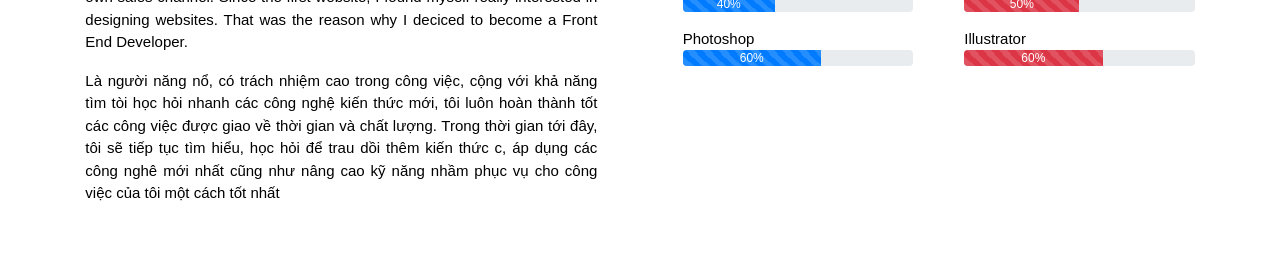
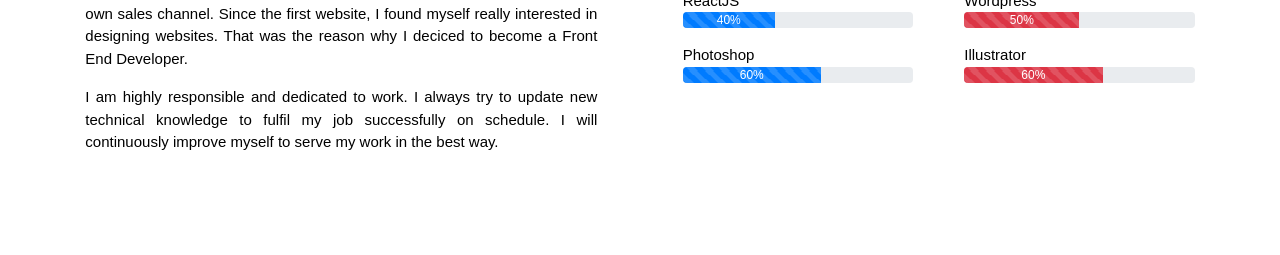
Before and after one commit to Assist2709/DuyVuCV, a React (Create React App) app: page / in a window 1280 px wide. Shown: the part 989-1244 px from the top of the page. Built offline with nearby package versions, Linux system fonts and the light colour scheme.

Commit message:
2nd commit

```diff
--- a/src/Pages/HomePage.js
+++ b/src/Pages/HomePage.js
@@ -167,7 +167,7 @@ class HomePage extends React.Component {
                                 <p class='title'>ABOUT ME</p>
                                 <p class='secondTitle'>WHO AM I?</p>
                                 <p class='textBlock'>Hello! My name is Khac Duy Vu and I am 29 years old. I had 5 years of exprerience as a real estate broker in Ho Chi Minh City and Phu Quoc. The job gave me the opportunity to learn about Wordpress websites to create my own sales channel. Since the first website, I found myself really interested in designing websites. That was the reason why I deciced to become a Front End Developer.</p>
-                                <p class='textBlock'>Là người năng nổ, có trách nhiệm cao trong công việc, cộng với khả năng tìm tòi học hỏi nhanh các công nghệ kiến thức mới, tôi luôn hoàn thành tốt các công việc được giao về thời gian và chất lượng. Trong thời gian tới đây, tôi sẽ tiếp tục tìm hiểu, học hỏi để trau dồi thêm kiến thức c, áp dụng các công nghê mới nhất cũng như nâng cao kỹ năng nhầm phục vụ cho công việc của tôi một cách tốt nhất</p>
+                                <p class='textBlock'>I am highly responsible and dedicated to work. I always try to update new technical knowledge to fulfil my job successfully on schedule. I will continuously improve myself to serve my work in the best way.</p>
                             </div>
                             <div>
                                 <p class='title'>MY SPECIALITY</p>
```
Also changed, not shown: 12 other files (tests, documents, lock files or other folders).
